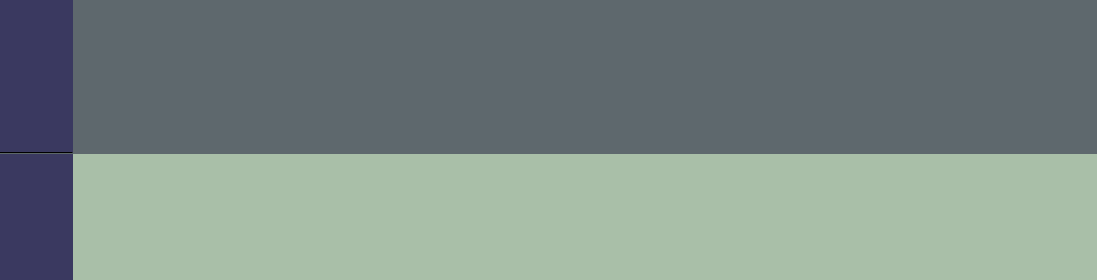
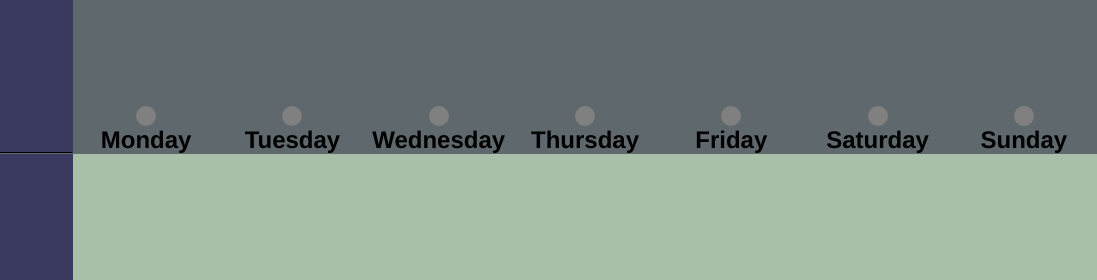
Before and after one commit to Pbrochu94/to-do-game, a plain HTML site: page src/main.html in a window 1280 px wide. Shown: the top 280 px of the page, 183-1280 px from the left. Drawn offline with Linux system fonts and the light colour scheme.

Commit message:
Done basic week timeline in timline tab
TODO: Implement de progression behavior and
character path on top

```diff
--- a/src/main.html
+++ b/src/main.html
@@ -13,6 +13,37 @@
             <hr>
         </div>
         <div class="timeline-tab">
+            <div class="characters-path"></div>
+            <div class="days-meter">
+                <div class="current-step">
+                    <div class="indicator"></div>
+                    <div class="label">Monday</div>
+                </div>
+                <div class="step">
+                    <div class="indicator"></div>
+                    <div class="label">Tuesday</div>
+                </div>
+                <div class="step">
+                    <div class="indicator"></div>
+                    <div class="label">Wednesday</div>
+                </div>
+                <div class="step">
+                    <div class="indicator"></div>
+                    <div class="label">Thursday</div>
+                </div>
+                <div class="step">
+                    <div class="indicator"></div>
+                    <div class="label">Friday</div>
+                </div>
+                <div class="step">
+                    <div class="indicator"></div>
+                    <div class="label">Saturday</div>
+                </div>
+                <div class="step">
+                    <div class="indicator"></div>
+                    <div class="label">Sunday</div>
+                </div>
+            </div>
         </div>
         <div class="profile-stats-wrapper">
             <div class="inventory">
@@ -38,7 +69,6 @@
             </div>
         </div>
         <div class="project-tab">
-
         </div>
     </div>
 </body>
--- a/src/style.css
+++ b/src/style.css
@@ -39,6 +39,51 @@
 
 .timeline-tab{
     background-color:rgb(94, 104, 109);
+    display:flex;
+    flex-direction: column;
+}
+
+.timeline-tab *{
+    height: auto;
+    width: auto;
+}
+
+.characters-path{
+    height: 70%;
+    width: auto;
+}
+
+.days-meter {
+    display: flex;
+    justify-content: space-between;
+    height: auto;
+    width: auto;
+}
+.current-step{
+    flex: 1;
+    display: flex;
+    flex-direction: column;
+    align-items: center;
+    justify-content: center;
+}
+
+.step {
+    flex: 1;
+    display: flex;
+    flex-direction: column;
+    align-items: center;
+    justify-content: center;
+}
+
+.label {
+    font-weight: bold;
+}
+
+.indicator {
+    width: 20px;
+    height: 20px;
+    border-radius: 50%;
+    background-color: gray;
 }
 
 .profile-stats-wrapper{
@@ -46,7 +91,6 @@
     display: grid;
     grid-template-rows:2fr 1fr ;
 }
-
 
 
 .project-tab{
@@ -82,7 +126,7 @@
     margin: 10% 0 10% 0;
 }
 
-progress {
+#xp-bar {
     width: 90%;
     height: 40%;
     border-radius: 10px;
@@ -94,13 +138,13 @@ progress {
   }
 
   /* Fond de la barre de progression */
-  progress::-webkit-progress-bar {
+  #xp-bar::-webkit-progress-bar {
     background-color: #2e2a2a;
     border-radius: 10px;
   }
 
   /* Barre de progression remplie */
-  progress::-webkit-progress-value {
+  #xp-bar::-webkit-progress-value {
     background-color: #0b32dd;
     border-radius: 10px; /* Ce seul réglage ne suffit pas sans overflow: hidden */
   }
```
